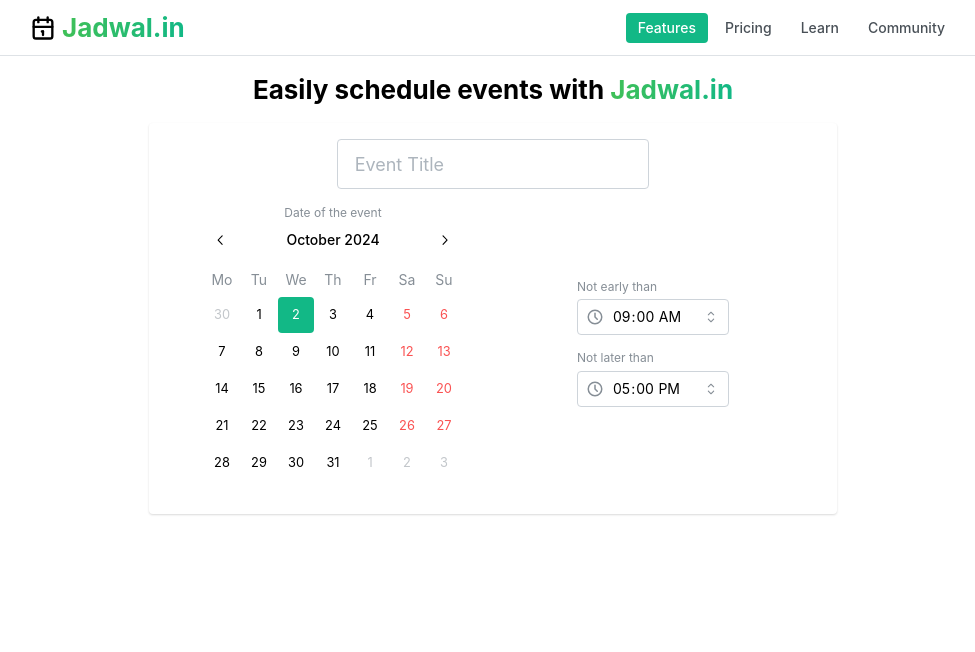
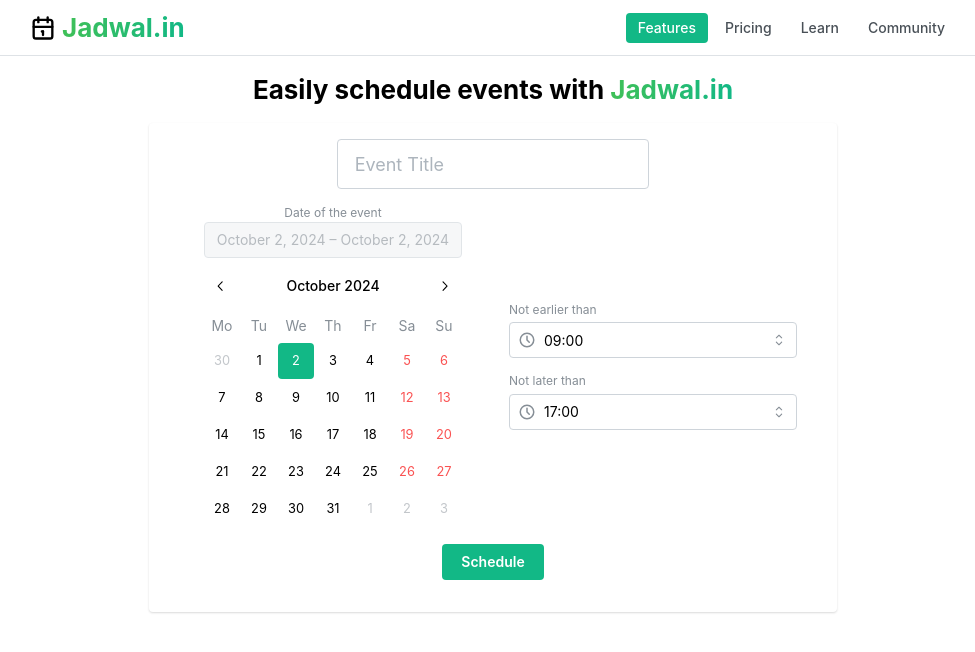
Before and after one commit to minons1/jadwalin, a Next.js app: page / in a window 1280 px wide. Shown: the top 652 px of the page, without its empty margins (147-1122 px from the left). Built offline with nearby package versions, Linux system fonts and the light colour scheme.

Commit message:
feat(web): create event

```diff
--- a/src/app/api/jadwal/route.ts
+++ b/src/app/api/jadwal/route.ts
@@ -2,7 +2,6 @@
 import { Prisma } from "../../../lib/prisma"
 import { ulid } from "ulid"
 import { NextRequest } from "next/server"
-import { notFound } from "next/navigation"
 import haha from "../../../lib/jokes"
 
 type CreateBody = {
--- a/src/app/page.tsx
+++ b/src/app/page.tsx
@@ -1,9 +1,9 @@
 'use client'
-import { ActionIcon, Button, Combobox, Container, Flex, Grid, Group, Input, Paper, Text, TextInput, Title, rem, useCombobox } from "@mantine/core";
-import { DatePicker, DatePickerInput, DateTimePicker, DatesRangeValue, TimeInput } from "@mantine/dates";
+import { Button, Container, Flex, Grid, Group, Paper, Select, Text, TextInput, Title } from "@mantine/core";
+import { DatePicker, DatePickerInput, DatesRangeValue } from "@mantine/dates";
 import '@mantine/dates/styles.css';
 import { useForm } from "@mantine/form";
-import { IconArrowsSplit, IconClock } from "@tabler/icons-react";
+import { IconClock } from "@tabler/icons-react";
 import { useState } from "react";
 import { timeOptions } from "../util/time";
 
@@ -27,21 +27,38 @@
     }
   })
 
-  const timeOption = timeOptions().map(item => (
-    <Combobox.Option value={item} key={item}>
-      {item}
-    </Combobox.Option>
-  ))
-
-  const comboboxStartTime = useCombobox()
-  const comboboxEndTime = useCombobox()
-
   const onDateChange = (dates: DatesRangeValue) => {
     setValue(dates)
-    if (dates[0])
+    if (dates[0]) {
       form.setFieldValue('startDate', dates[0])
-    if (dates[1])
+      form.setFieldValue('endDate', dates[0])
+    }
+
+    if (dates[1]) {
       form.setFieldValue('endDate', dates[1])
+    }
+  }
+
+  const handleSubmit = async (values: Form) => {
+    const [startTimeHour, startTimeMinute] = values.startTime.split(':')
+    const [endTimeHour, endTimeMinute] = values.endTime.split(':')
+
+    const res = await fetch('/api/jadwal', {
+      body: JSON.stringify({
+        jadwal: {
+          title: values.title,
+          start_date: values.startDate,
+          end_date: values.endDate,
+          start_time: new Date(Date.UTC(1970, 0, 0, parseInt(startTimeHour), parseInt(startTimeMinute))),
+          end_time: new Date(Date.UTC(1970, 0, 0, parseInt(endTimeHour), parseInt(endTimeMinute)))
+        }
+      }),
+      method: 'POST'
+    })
+
+    console.debug(await res.json())
+
+    form.reset()
   }
 
   return (
@@ -50,7 +67,7 @@
         <Title order={2}>Easily schedule events with <Text span inherit variant='gradient' gradient={{ from: 'green', to: 'teal', deg: 90 }}>Jadwal.in</Text></Title>
       </Group>
       <Paper shadow="xs" px='xl' pb='xl' mt='md'>
-        <form>
+        <form onSubmit={form.onSubmit(handleSubmit)}>
           <Flex justify="center" direction='column' align='center' gap='sm'>
             <TextInput
               size='lg'
@@ -64,63 +81,51 @@
             <Grid.Col span={{ base: 12, md: 6 }}>
               <Flex justify='center' direction='column' align='center'>
                 <Text c='dimmed' size="xs">Date of the event</Text>
+                <DatePickerInput
+                  type="range"
+                  disabled
+                  value={value}
+                />
                 <DatePicker
+                  mt='xs'
                   type='range'
                   value={value}
-                  onChange={setValue}
+                  onChange={onDateChange}
                   allowSingleDateInRange
                 />
               </Flex>
             </Grid.Col>
             <Grid.Col span={{ base: 12, md: 6 }}>
               <Flex justify='center' direction='column' align='center'>
-                <Combobox
-                  store={comboboxStartTime}
-                  onOptionSubmit={(value) => form.setFieldValue('startTime', value)}
-                >
-                  <Combobox.Target>
-                    <TimeInput
-                      description="Not early than"
-                      w='50%'
-                      rightSection={<Combobox.Chevron />}
-                      onClick={() => comboboxStartTime.toggleDropdown()}
+                <Select
+                  description='Not earlier than'
+                  placeholder="-- : --"
                   leftSection={<IconClock size={18} />}
+                  maxDropdownHeight={200}
+                  data={timeOptions()}
                   {...form.getInputProps('startTime')}
                 />
-                  </Combobox.Target>
-                  <Combobox.Dropdown>
-                    <Combobox.Options>{timeOption}</Combobox.Options>
-                  </Combobox.Dropdown>
-                </Combobox>
 
-                <Combobox
-                  store={comboboxEndTime}
-                  onOptionSubmit={(value) => form.setFieldValue('endTime', value)}
-                >
-                  <Combobox.Target>
-                    <TimeInput
-                      description="Not later than"
+                <Select
                   mt='md'
-                      w='50%'
-                      onClick={() => comboboxEndTime.toggleDropdown()}
-                      rightSection={<Combobox.Chevron />}
+                  description='Not later than'
+                  placeholder="-- : --"
                   leftSection={<IconClock size={18} />}
+                  maxDropdownHeight={200}
+                  data={timeOptions()}
                   {...form.getInputProps('endTime')}
                 />
-                  </Combobox.Target>
-                  <Combobox.Dropdown>
-                    <Combobox.Options>{timeOption}</Combobox.Options>
-                  </Combobox.Dropdown>
-                </Combobox>
-
 
               </Flex>
-
             </Grid.Col>
           </Grid>
+          <Group mt='md' justify='center'>
+            <Button type="submit">
+              Schedule
+            </Button>
+          </Group>
         </form>
       </Paper>
-
     </Container>
   )
 }
--- a/src/components/header.tsx
+++ b/src/components/header.tsx
@@ -1,6 +1,6 @@
 'use client'
 import { useState } from 'react';
-import { Container, Group, Burger, Text, Title, ThemeIcon } from '@mantine/core';
+import { Container, Group, Burger, Text, Title } from '@mantine/core';
 import { useDisclosure } from '@mantine/hooks';
 import classes from './header.module.css';
 import { IconCalendar } from '@tabler/icons-react';
```
Also changed, not shown: .eslintrc.json. Lines whose indentation alone changed are shown as unchanged.
